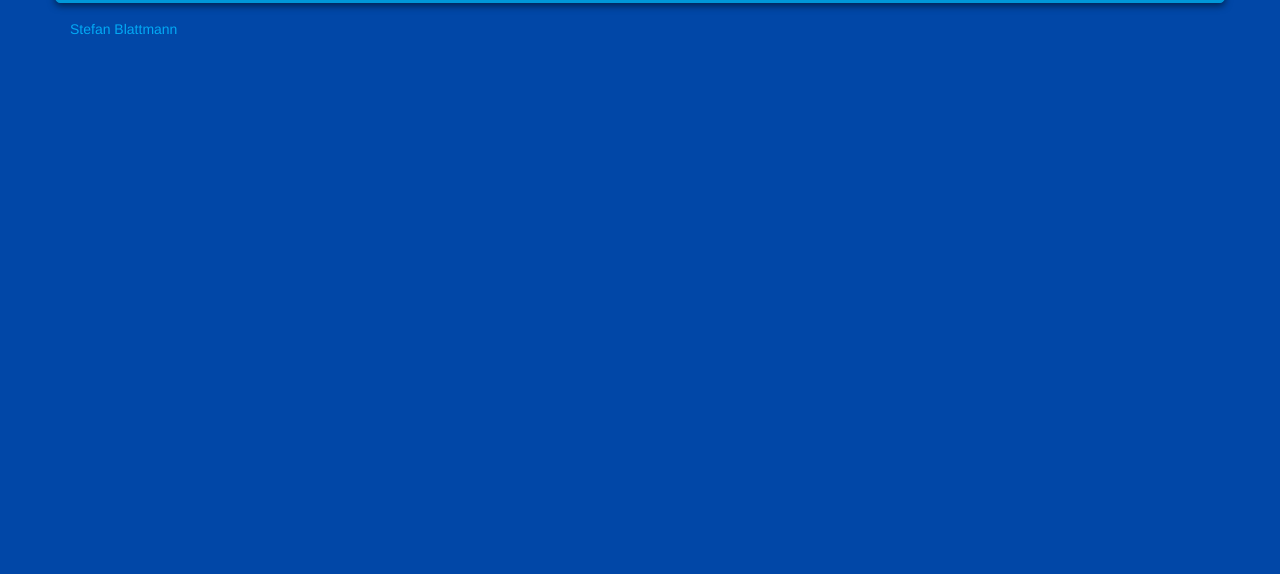
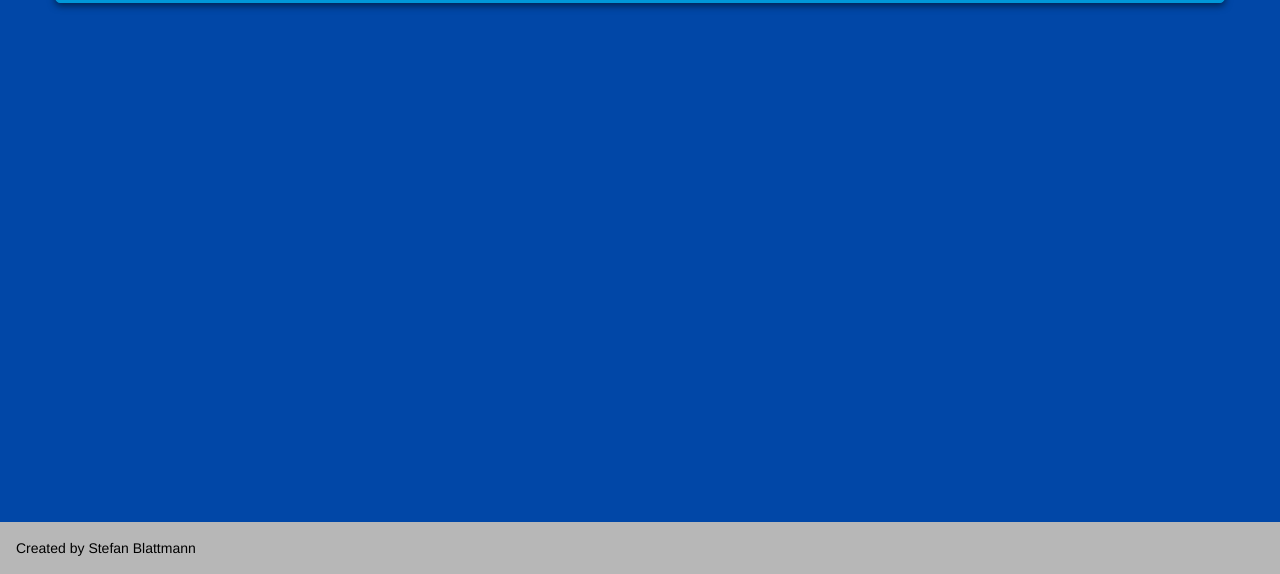
Before and after one commit to blattmann/parkingapp, a website built with webpack: page src/public/index.html in a window 1280 px wide. Shown: the part 226-800 px from the top of the page. Built offline with nearby package versions, Linux system fonts and the light colour scheme; some packages are replaced by stand-ins of ours; no server answers.

Commit message:
footer component updated

```diff
--- a/src/app/views/footer/footerCtrl.js
+++ b/src/app/views/footer/footerCtrl.js
@@ -1,8 +1,14 @@
 import style from './footerView.scss';
 
 export default function ($scope) {
-  console.log('footerCtrl.js');
+  // Declare some vars.
+  let self = this;
+
+  // Apply custom view styles.
   $scope.style = style;
-  this.url = 'https://github.com/blattmann/parkingapp';
-  this.author = 'Stefan Blattmann';
+
+  // Content
+  self.url = 'https://github.com/blattmann/parkingapp';
+  self.created = 'Created by ';
+  self.author = 'Stefan Blattmann';
 }
--- a/src/app/views/footer/footerView.html
+++ b/src/app/views/footer/footerView.html
@@ -1,3 +1,3 @@
 <div class="footer">
-  <a ng-href="{{home.url}}">{{home.author}}</a>
+  {{home.created}}<a class="footer__link" ng-href="{{home.url}}" target="_blank">{{home.author}}</a>
 </div>
--- a/src/app/views/footer/footerView.scss
+++ b/src/app/views/footer/footerView.scss
@@ -1,17 +1,24 @@
-/* src/app/views/app/homeView.scss */
+/* src/app/views/footer/footerView.scss */
+@import '../../../style/main';
 
-body {
-  background: #0147A7;
-  color: #fff;
-}
+.footer {
+  position: fixed;
+  right: 0;
+  bottom: 0;
+  left: 0;
+  padding: 1rem;
+  background-color: $color-gray-moon;
+  color: $color-black-solid;
 
-a {
-  color: #03A9F4;
-}
+  @include vp-xs {
+    text-align: center;
+  }
 
-.jumbotron {
-  .home__h1 {
-    color: #000;
-    font-size: 3.5rem;
+  &__link {
+    color: $color-black-solid;
+
+    &:hover {
+      color: $color-black-solid;
+    }
   }
 }
```
